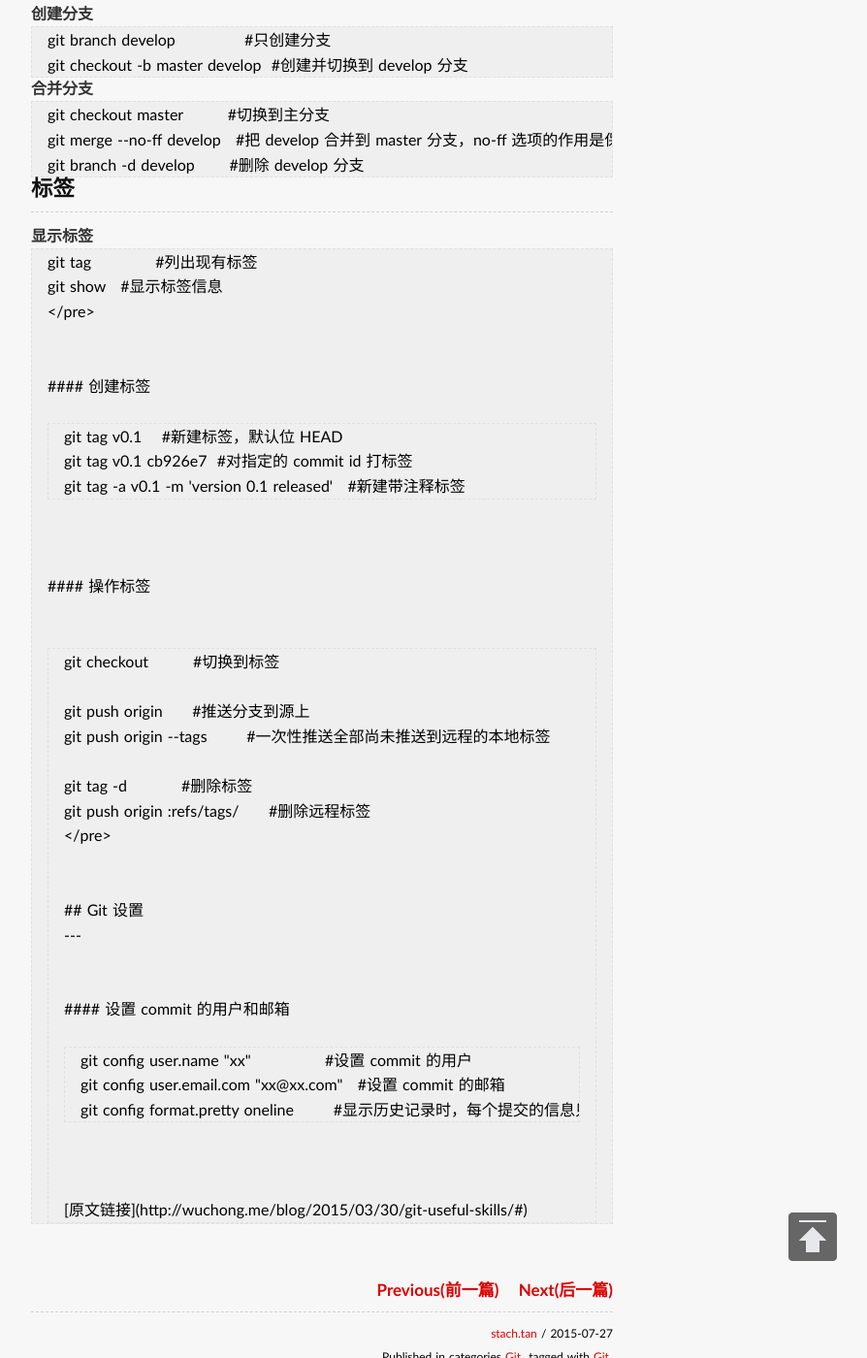
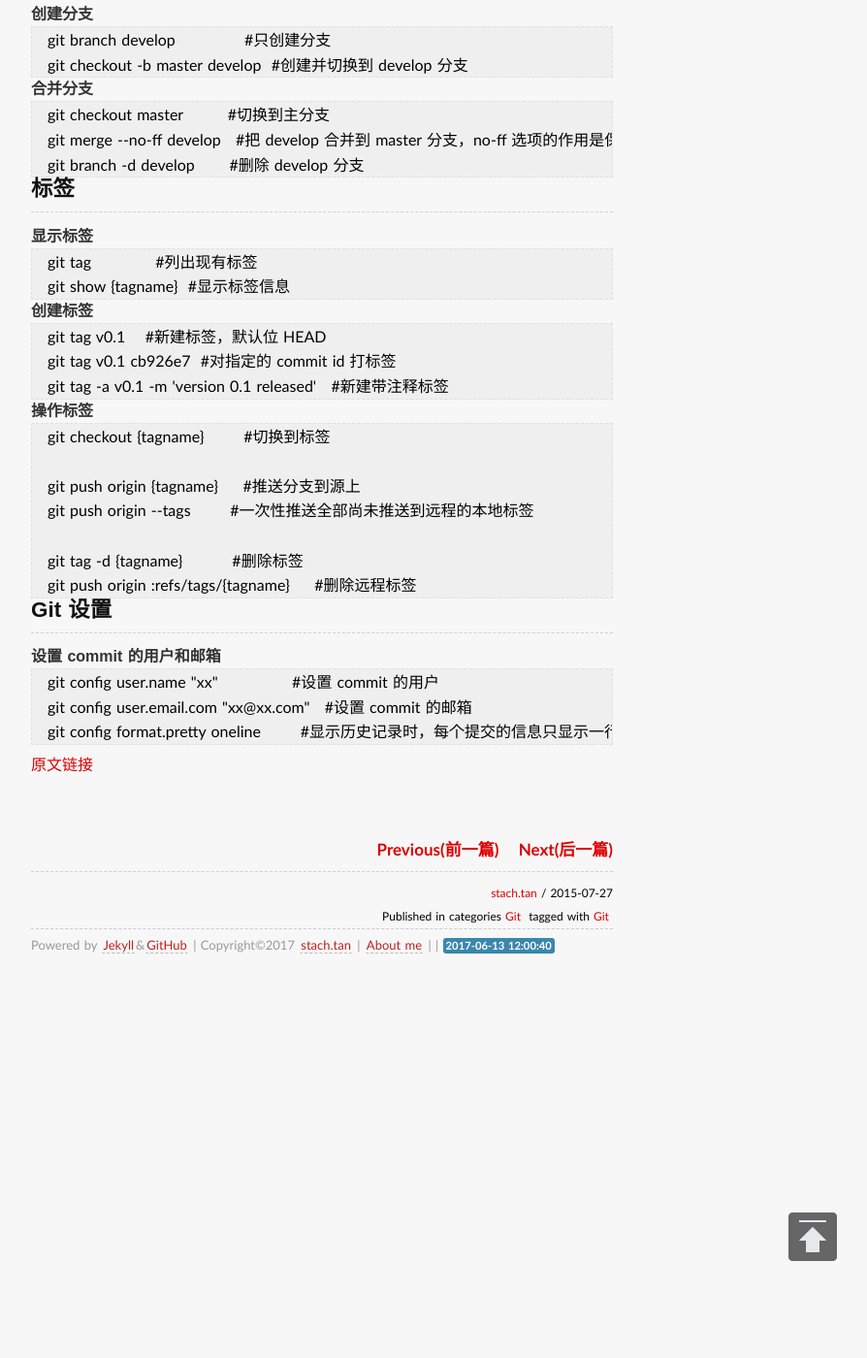
Before and after one commit to hopehook/HopeHook.com, a Jekyll site: the page built from _posts/2015-07-27-GitCommand.md, in a window 1280 px wide and 1400 px high, scrolled down 2308 px. Shown: the whole window at 97% size, without its empty margins (308-1202 px from the left). Built offline with Jekyll 4.4.1, drawn with Linux system fonts in a browser that asks for light colours; some web fonts are replaced; comment, search, counter and statistics services are not loaded.

Commit message:
Create 2015-07-27-GitCommand.md

```diff
--- a/_posts/2015-07-27-GitCommand.md
+++ b/_posts/2015-07-27-GitCommand.md
@@ -178,7 +178,7 @@ git branch -d develop       #删除 develop 分支
 
 <pre>
 git tag             #列出现有标签
-git show <tagname>  #显示标签信息
+git show {tagname}  #显示标签信息
 </pre>
 
 
@@ -195,13 +195,13 @@ git tag -a v0.1 -m 'version 0.1 released'   #新建带注释标签
 
 
 <pre>
-git checkout <tagname>        #切换到标签
+git checkout {tagname}        #切换到标签
 
-git push origin <tagname>     #推送分支到源上
+git push origin {tagname}     #推送分支到源上
 git push origin --tags        #一次性推送全部尚未推送到远程的本地标签
 
-git tag -d <tagname>          #删除标签
-git push origin :refs/tags/<tagname>      #删除远程标签
+git tag -d {tagname}          #删除标签
+git push origin :refs/tags/{tagname}     #删除远程标签
 </pre>
 
 
```
